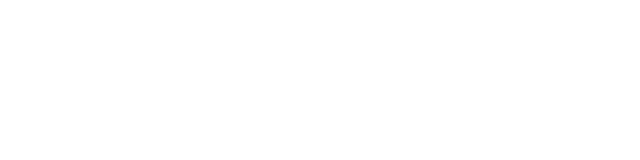
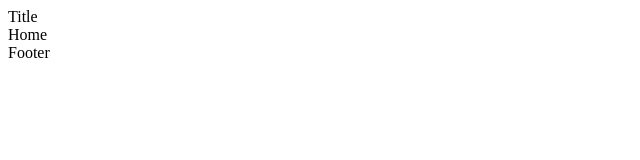
Before and after one commit to Berget1411/blog-frontend, a React (Vite) app: page / in a window 1280 px wide. Shown: the top 160 px of the page, without its empty margins (0-640 px from the left). Built offline with nearby package versions, Linux system fonts and the light colour scheme.

Commit message:
add react routing

```diff
--- a/package.json
+++ b/package.json
@@ -11,7 +11,8 @@
   },
   "dependencies": {
     "react": "^18.2.0",
-    "react-dom": "^18.2.0"
+    "react-dom": "^18.2.0",
+    "react-router-dom": "^6.22.3"
   },
   "devDependencies": {
     "@types/react": "^18.2.66",
--- a/src/App.jsx
+++ b/src/App.jsx
@@ -1,9 +1,20 @@
-import { useState } from 'react';
-import { useEffect } from 'react';
-import './index.css';
+import { createBrowserRouter, RouterProvider } from 'react-router-dom';
+import Home from './pages/Home';
+import Layout from './components/Layout';
 
 function App() {
-  return <></>;
+  const router = createBrowserRouter([
+    {
+      element: <Layout />,
+      children: [
+        {
+          path: '/',
+          element: <Home />,
+        },
+      ],
+    },
+  ]);
+  return <RouterProvider router={router} />;
 }
 
 export default App;
--- /dev/null
+++ b/src/components/Layout.jsx
@@ -0,0 +1,15 @@
+import { Outlet } from 'react-router-dom';
+
+const Layout = () => {
+  return (
+    <>
+      <nav>Title</nav>
+      <main>
+        <Outlet />
+      </main>
+      <footer>Footer</footer>
+    </>
+  );
+};
+
+export default Layout;
--- /dev/null
+++ b/src/pages/Home.jsx
@@ -0,0 +1,5 @@
+const Home = () => {
+  return <div>Home</div>;
+};
+
+export default Home;
```
Also changed, not shown: 1 other file (tests, documents, lock files or other folders).
